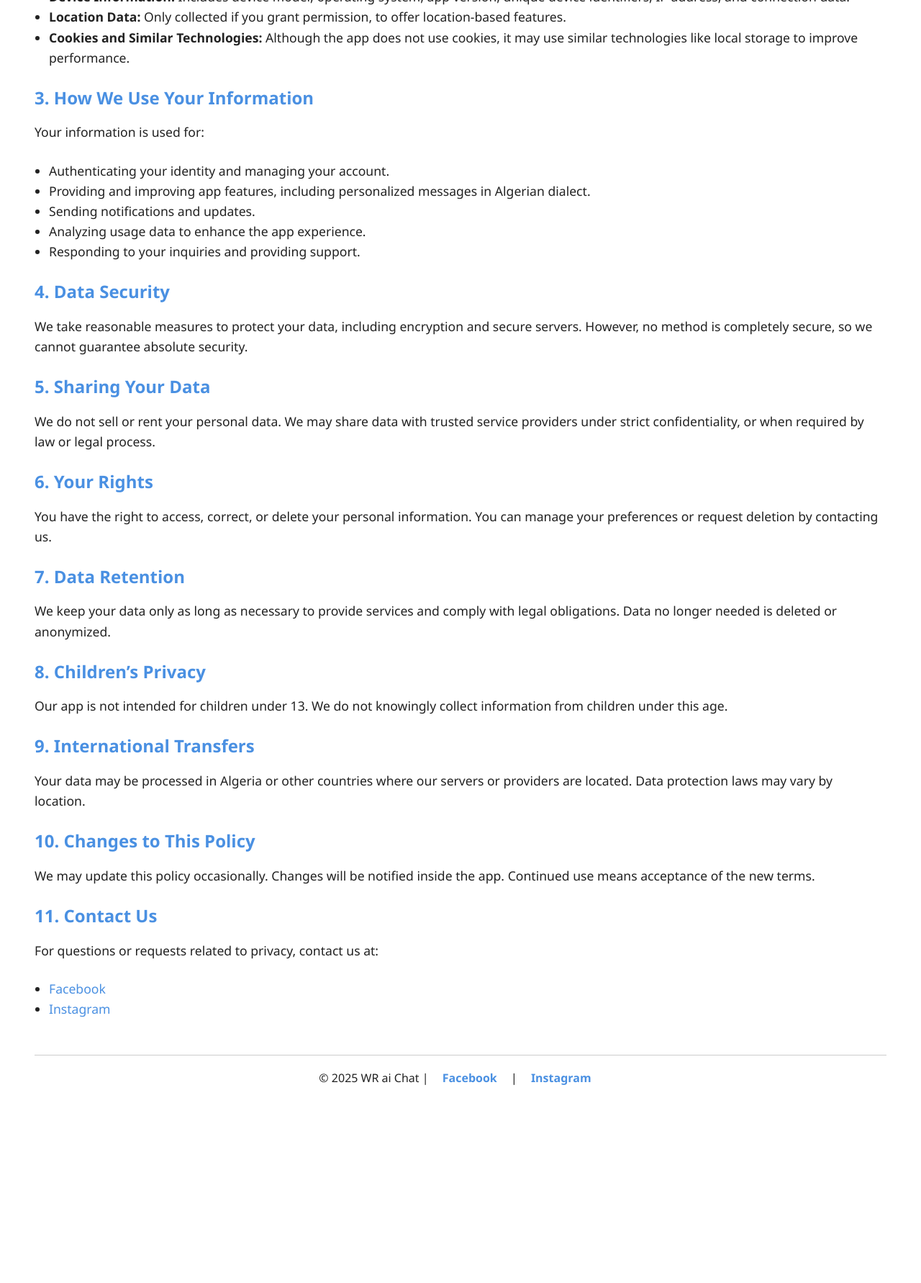
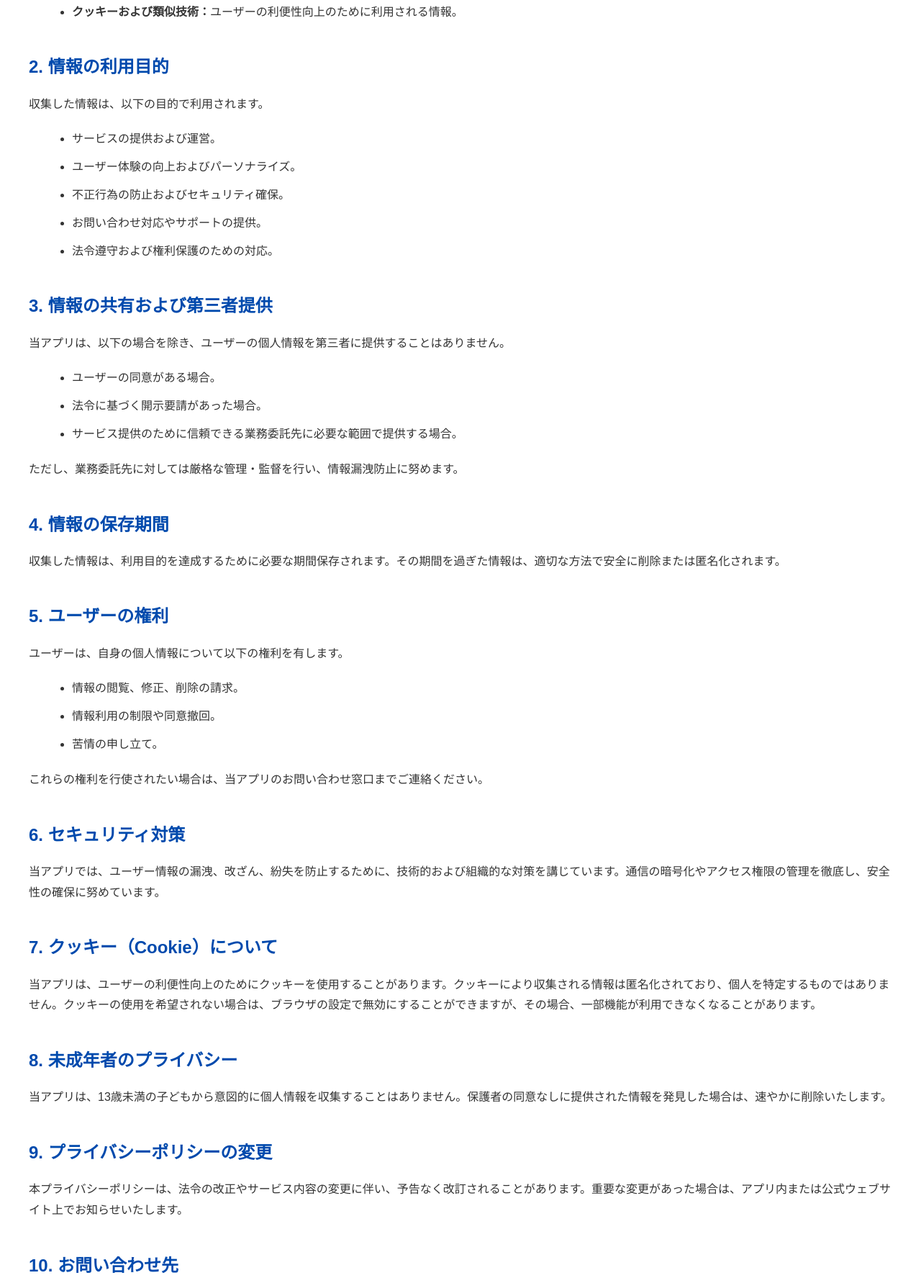
Before and after one commit to walrou/privacy-policy, a plain HTML site: page index.html in a window 1280 px wide. Shown: the part 433-2215 px from the top of the page at 72% size. Before the commit the page ends 1979 px from the top, so only its background shows below. Drawn offline with Linux system fonts and the light colour scheme.

Commit message:
index.html

```diff
--- a/index.html
+++ b/index.html
@@ -1,126 +1,107 @@
 <!DOCTYPE html>
-<html lang="en" translate="no">
+<html lang="ja" translate="no">
 <head>
   <meta charset="UTF-8" />
   <meta name="viewport" content="width=device-width, initial-scale=1" />
   <meta name="google" content="notranslate" />
-<title>Privacy Policy - WR ai Chat</title>
+  <title>プライバシーポリシー - WR ai Chat</title>
   <style>
     body {
+      font-family: 'Yu Gothic', 'Hiragino Kaku Gothic Pro', Meiryo, sans-serif;
       background-color: #ffffff;
-    color: #222222;
-    font-family: 'Segoe UI', Tahoma, Geneva, Verdana, sans-serif;
-    padding: 30px 40px;
-    user-select: none; /* منع النسخ */
-    -webkit-user-select: none;
-    -moz-user-select: none;
-    -ms-user-select: none;
+      color: #333333;
+      margin: 40px;
+      line-height: 1.8;
     }
-
-  h1, h2 {
-    color: #4a90e2; /* أزرق فاتح */
-    margin-bottom: 15px;
-    font-weight: 700;
+    h1, h2, h3 {
+      color: #004aad;
+      margin-top: 40px;
+      margin-bottom: 16px;
     }
-
-  p, ul {
-    font-size: 1.1rem;
-    line-height: 1.6;
-    margin-bottom: 25px;
+    p {
+      margin-bottom: 20px;
+      font-size: 16px;
     }
-
     ul {
-    padding-left: 20px;
-    list-style-type: disc;
+      margin-left: 20px;
+      margin-bottom: 20px;
     }
-
+    li {
+      margin-bottom: 10px;
+    }
     a {
-    color: #4a90e2;
+      color: #004aad;
       text-decoration: none;
     }
-
     a:hover {
-    text-decoration: underline;
-  }
-
-  footer {
-    margin-top: 50px;
-    border-top: 1px solid #ccc;
-    padding-top: 20px;
-    text-align: center;
-    font-size: 1rem;
-  }
-
-  footer a {
-    margin: 0 15px;
-    color: #4a90e2;
-    text-decoration: none;
-    font-weight: 600;
-  }
-
-  footer a:hover {
       text-decoration: underline;
     }
   </style>
 </head>
 <body>
-  <h1>Privacy Policy - WR ai Chat</h1>
+  <h1>プライバシーポリシー</h1>
 
-  <h2>1. Introduction</h2>
-  <p>Welcome to WR ai Chat. Your privacy is very important to us. This Privacy Policy explains how we collect, use, disclose, and safeguard your information when you use our mobile application. Please read it carefully to understand our practices regarding your personal data.</p>
+  <p>WR ai Chat（以下「当アプリ」）は、ユーザーの個人情報保護を最優先に考えております。このプライバシーポリシーでは、当アプリが収集する情報の種類、その利用目的、および情報保護のための取り組みについて詳細に説明いたします。ユーザーの皆様が安心してご利用いただけるよう、透明性を持って情報管理に努めています。</p>
 
-  <h2>2. Information We Collect</h2>
-  <p>We collect several types of information in order to provide and improve our service to you:</p>
+  <h2>1. 収集する情報の種類</h2>
+  <p>当アプリでは、以下の情報を収集する場合があります。</p>
   <ul>
-    <li><strong>Personal Data:</strong> When you register or sign in, we may collect your email address and other identifiers.</li>
-    <li><strong>Usage Data:</strong> Details about how you use the app, such as messages sent, features accessed, duration of use, and preferences.</li>
-    <li><strong>Device Information:</strong> Includes device model, operating system, app version, unique device identifiers, IP address, and connection data.</li>
-    <li><strong>Location Data:</strong> Only collected if you grant permission, to offer location-based features.</li>
-    <li><strong>Cookies and Similar Technologies:</strong> Although the app does not use cookies, it may use similar technologies like local storage to improve performance.</li>
+    <li><strong>個人識別情報：</strong>名前、メールアドレス、Googleアカウント情報など、ユーザーを特定できる情報。</li>
+    <li><strong>利用データ：</strong>アプリの使用状況、アクセス日時、機能の利用履歴。</li>
+    <li><strong>技術情報：</strong>デバイス情報、IPアドレス、位置情報（許可を得た場合のみ）。</li>
+    <li><strong>クッキーおよび類似技術：</strong>ユーザーの利便性向上のために利用される情報。</li>
   </ul>
 
-  <h2>3. How We Use Your Information</h2>
-  <p>Your information is used for:</p>
+  <h2>2. 情報の利用目的</h2>
+  <p>収集した情報は、以下の目的で利用されます。</p>
   <ul>
-    <li>Authenticating your identity and managing your account.</li>
-    <li>Providing and improving app features, including personalized messages in Algerian dialect.</li>
-    <li>Sending notifications and updates.</li>
-    <li>Analyzing usage data to enhance the app experience.</li>
-    <li>Responding to your inquiries and providing support.</li>
+    <li>サービスの提供および運営。</li>
+    <li>ユーザー体験の向上およびパーソナライズ。</li>
+    <li>不正行為の防止およびセキュリティ確保。</li>
+    <li>お問い合わせ対応やサポートの提供。</li>
+    <li>法令遵守および権利保護のための対応。</li>
   </ul>
 
-  <h2>4. Data Security</h2>
-  <p>We take reasonable measures to protect your data, including encryption and secure servers. However, no method is completely secure, so we cannot guarantee absolute security.</p>
+  <h2>3. 情報の共有および第三者提供</h2>
+  <p>当アプリは、以下の場合を除き、ユーザーの個人情報を第三者に提供することはありません。</p>
+  <ul>
+    <li>ユーザーの同意がある場合。</li>
+    <li>法令に基づく開示要請があった場合。</li>
+    <li>サービス提供のために信頼できる業務委託先に必要な範囲で提供する場合。</li>
+  </ul>
+  <p>ただし、業務委託先に対しては厳格な管理・監督を行い、情報漏洩防止に努めます。</p>
 
-  <h2>5. Sharing Your Data</h2>
-  <p>We do not sell or rent your personal data. We may share data with trusted service providers under strict confidentiality, or when required by law or legal process.</p>
+  <h2>4. 情報の保存期間</h2>
+  <p>収集した情報は、利用目的を達成するために必要な期間保存されます。その期間を過ぎた情報は、適切な方法で安全に削除または匿名化されます。</p>
 
-  <h2>6. Your Rights</h2>
-  <p>You have the right to access, correct, or delete your personal information. You can manage your preferences or request deletion by contacting us.</p>
+  <h2>5. ユーザーの権利</h2>
+  <p>ユーザーは、自身の個人情報について以下の権利を有します。</p>
+  <ul>
+    <li>情報の閲覧、修正、削除の請求。</li>
+    <li>情報利用の制限や同意撤回。</li>
+    <li>苦情の申し立て。</li>
+  </ul>
+  <p>これらの権利を行使されたい場合は、当アプリのお問い合わせ窓口までご連絡ください。</p>
 
-  <h2>7. Data Retention</h2>
-  <p>We keep your data only as long as necessary to provide services and comply with legal obligations. Data no longer needed is deleted or anonymized.</p>
+  <h2>6. セキュリティ対策</h2>
+  <p>当アプリでは、ユーザー情報の漏洩、改ざん、紛失を防止するために、技術的および組織的な対策を講じています。通信の暗号化やアクセス権限の管理を徹底し、安全性の確保に努めています。</p>
 
-  <h2>8. Children’s Privacy</h2>
-  <p>Our app is not intended for children under 13. We do not knowingly collect information from children under this age.</p>
+  <h2>7. クッキー（Cookie）について</h2>
+  <p>当アプリは、ユーザーの利便性向上のためにクッキーを使用することがあります。クッキーにより収集される情報は匿名化されており、個人を特定するものではありません。クッキーの使用を希望されない場合は、ブラウザの設定で無効にすることができますが、その場合、一部機能が利用できなくなることがあります。</p>
 
-  <h2>9. International Transfers</h2>
-  <p>Your data may be processed in Algeria or other countries where our servers or providers are located. Data protection laws may vary by location.</p>
+  <h2>8. 未成年者のプライバシー</h2>
+  <p>当アプリは、13歳未満の子どもから意図的に個人情報を収集することはありません。保護者の同意なしに提供された情報を発見した場合は、速やかに削除いたします。</p>
 
-  <h2>10. Changes to This Policy</h2>
-  <p>We may update this policy occasionally. Changes will be notified inside the app. Continued use means acceptance of the new terms.</p>
+  <h2>9. プライバシーポリシーの変更</h2>
+  <p>本プライバシーポリシーは、法令の改正やサービス内容の変更に伴い、予告なく改訂されることがあります。重要な変更があった場合は、アプリ内または公式ウェブサイト上でお知らせいたします。</p>
 
-  <h2>11. Contact Us</h2>
-  <p>For questions or requests related to privacy, contact us at:</p>
-  <ul>
-    <li><a href="https://www.facebook.com/walid.rouibah.524840" target="_blank" rel="noopener noreferrer">Facebook</a></li>
-    <li><a href="https://www.instagram.com/wal_rou?igsh=MXVkN2Q3ZWF6dmphMg==" target="_blank" rel="noopener noreferrer">Instagram</a></li>
-  </ul>
+  <h2>10. お問い合わせ先</h2>
+  <p>本プライバシーポリシーに関するご質問やご意見は、以下の連絡先までお願いいたします。</p>
+  <p>メール: support@wraichat.example</p>
+  <p>ウェブサイト: <a href="https://www.wraichat.example" target="_blank" rel="noopener noreferrer">https://www.wraichat.example</a></p>
 
-  <footer>
-    &copy; 2025 WR ai Chat |
-    <a href="https://www.facebook.com/walid.rouibah.524840" target="_blank" rel="noopener noreferrer">Facebook</a> |
-    <a href="https://www.instagram.com/wal_rou?igsh=MXVkN2Q3ZWF6dmphMg==" target="_blank" rel="noopener noreferrer">Instagram</a>
-  </footer>
+  <p style="margin-top: 60px; font-size: 14px; color: #666666;">
+    © 2025 WR ai Chat. All rights reserved.
+  </p>
 </body>
 </html>
```
Lines whose indentation alone changed are shown as unchanged.
